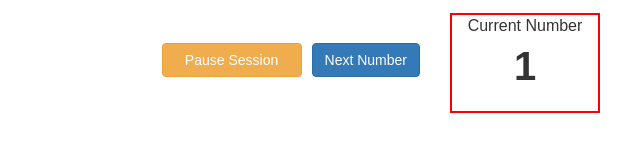
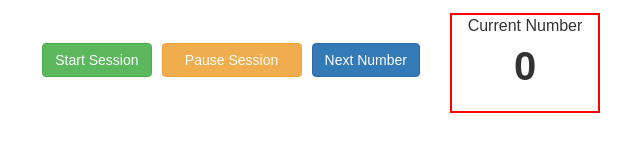
Before and after one commit to KasunDissanayake94/SLIIT, a PHP site: page /views/appointments.php?sid=1 in a window 1280 px wide. Shown: the part 102-248 px from the top of the page, without its empty margins (205-845 px from the left). Run offline with PHP 8.4, Linux system fonts and the light colour scheme; data that the repository does not hold is empty.

Commit message:
session startion button done

```diff
--- a/views/appointments.php
+++ b/views/appointments.php
@@ -103,11 +103,12 @@
               <div class="row">
                <div class="col-md-6">
                <button class="btn btn-primary pull-right" onClick="nextPatient();" style="margin-left: 10px;margin-top: 30px;">Next Number</button>
-               <button class="btn btn-warning pull-right" style="margin-top: 30px; width: 140px" id="pausebtn">Pause Session</button></div>
+               <button class="btn btn-warning pull-right" style="margin-top: 30px; width: 140px" id="pausebtn">Pause Session</button>
+               <button class="btn btn-success pull-right" id="start" style="margin-right: 10px;margin-top: 30px;">Start Session</button></div>
                 <div class="col-md-4">
 
                   <div style="border: 2px solid red;outline: green thick;height: 100px; width: 150px;"><center>Current Number</center>
-                  <center><label id="count" style="font-size: 40px;">1</label></center></div>
+                  <center><label id="count" style="font-size: 40px;">0</label></center></div>
 
                 </div>
               </div>
@@ -182,7 +183,7 @@
 
 
 <script>
-	document.getElementById('tablecontainer').getElementsByTagName('tbody')[0].getElementsByTagName('tr')[0].className +="backgreen";
+
   $(document).ready(function()
   {
     $('#search').keyup(function()
@@ -223,6 +224,11 @@
 		var n = currentno.toString();
 		$('#count').html(n);
 	}
+	$('#start').click(function(){
+		$('#count').html(1);
+		$(this).attr("disabled", "disabled");
+		document.getElementById('tablecontainer').getElementsByTagName('tbody')[0].getElementsByTagName('tr')[0].className +="backgreen";
+	});
 
 	$("#pausebtn").click(function(){
 
```
